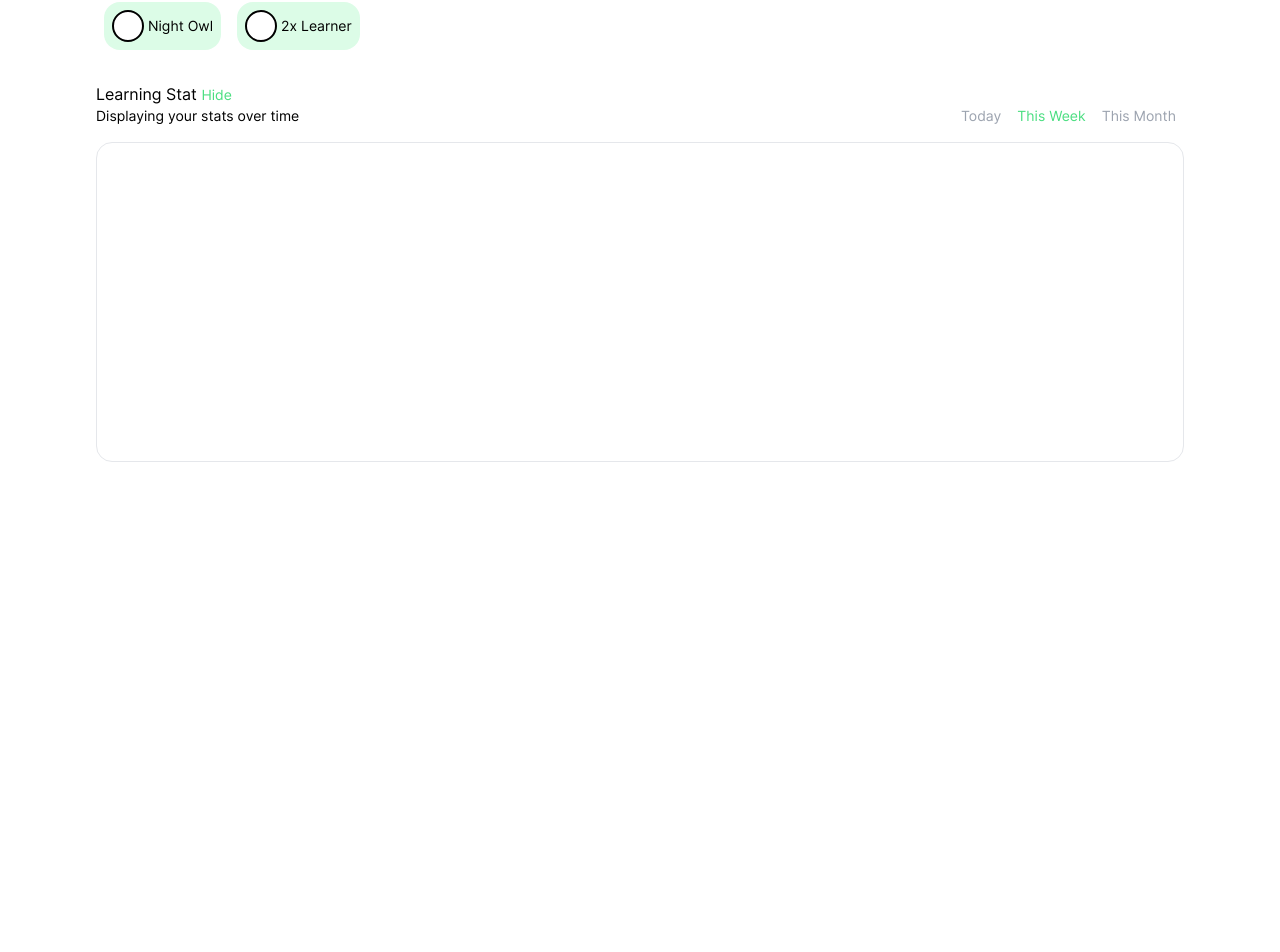
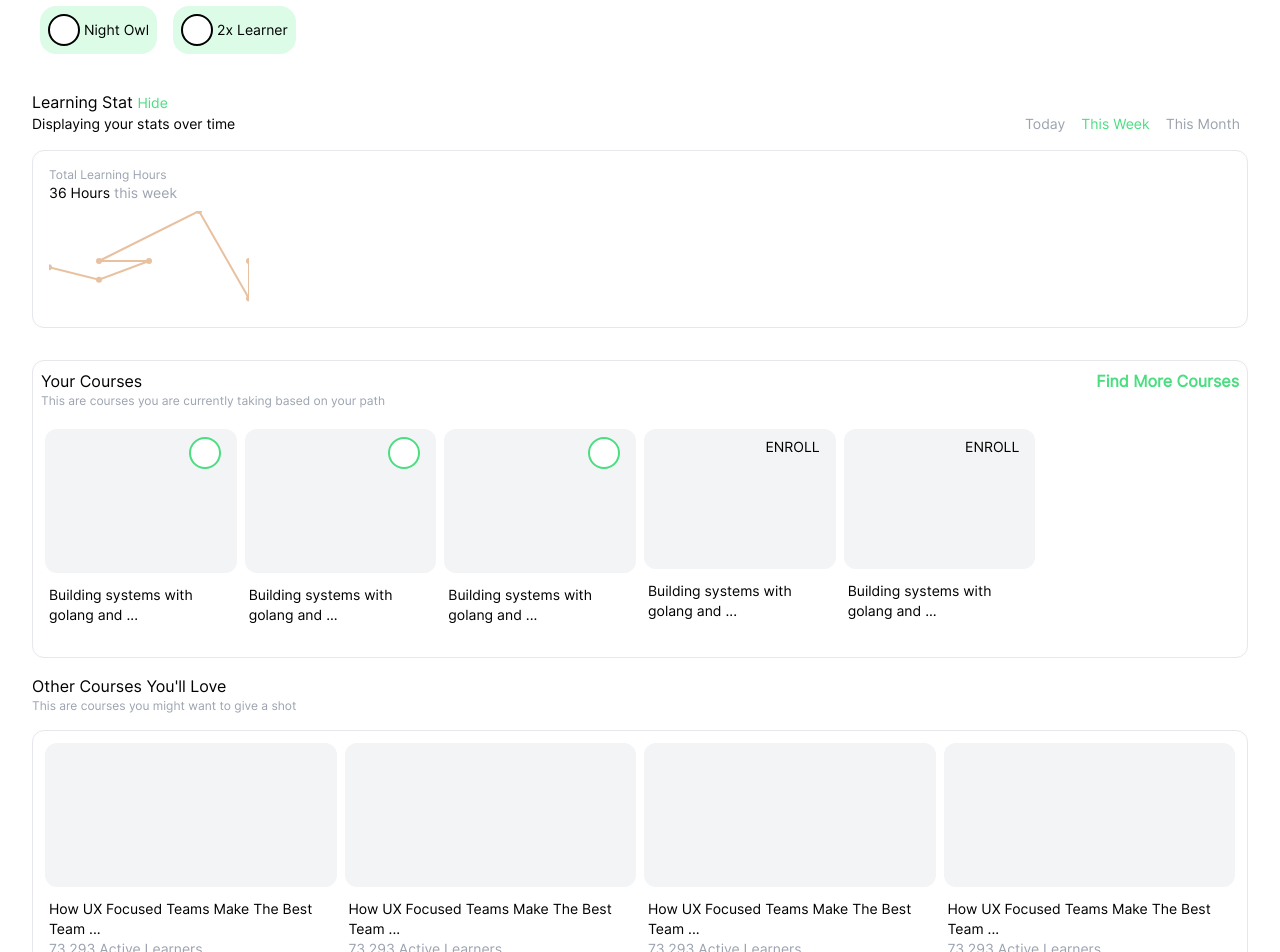
Before and after one commit to tobiadiks/edtech, a Next.js app: page /dashboard in a window 1280 px wide. Shown: the part 126-1078 px from the top of the page. Before the commit the page ends 864 px from the top, so only its background shows below. Built offline with nearby package versions, Linux system fonts and the light colour scheme.

Commit message:
added dashboard page, fixed issues with api, added charts , stats to be fixed

```diff
--- /dev/null
+++ b/components/cards/currentcourse.card.tsx
@@ -0,0 +1,31 @@
+import { HtmlProps } from "next/dist/shared/lib/utils";
+import * as React from "react";
+
+const CurrentCourseCard = (props: {
+    title?: string;
+    onclick?: any;
+    started?: boolean;
+}) => {
+    return (
+        <div>
+            <div className="bg-gray-100 rounded-xl font-inter  flex flex-col justify-between p-2 mx-0 md:mx-1 my-1">
+                <div className="w-full  flex flex-row-reverse">
+                    {props.started ?
+                        <div className="h-8 w-8  md:mx-0 border-2 border-green-400 bg-white my-auto rounded-full md:mr-2"></div>
+                        :
+                        <div className="font-medium  text-sm cursor-pointer mb-2 mr-2 ">ENROLL</div>
+                    }
+
+                    {/* <div className="font-medium my-auto text-sm cursor-pointer">ENROLL</div> */}
+                </div>
+                <div className="mt-24 ">
+                </div>
+            </div>
+            <div className=" p-2">
+                <div className=" text-sm">{props.title}</div>
+            </div>
+        </div>
+    );
+};
+
+export default CurrentCourseCard;
--- /dev/null
+++ b/components/cards/learningchart.card.tsx
@@ -0,0 +1,50 @@
+import { Line, ResponsiveLine, ResponsiveLineCanvas } from "@nivo/line";
+import * as React from "react";
+
+
+
+const LearningChartCard = (props: {
+    title?: string;
+    onclick?: any;
+    started?: boolean;
+}) => {
+    return (
+        <div>
+            <div className="bg-white rounded-xl font-inter  flex flex-col justify-between p-2 mx-0 ">
+                <div className="w-full  flex flex-col">
+                    <div className="text-xs text-gray-400">Total Learning Hours</div>
+                    <div className="font-medium  text-sm">36 Hours <span className="text-gray-400">this week</span></div>
+                </div>
+                <div className="mt-2 w-full ">
+
+                    <Line
+                        height={100}
+                        width={200}
+                        useMesh={false}
+                        enableGridX={false}
+                        enableGridY={false}
+                        data={[
+                            {
+                                id: 'daily learns',
+                                data: [
+                                    { x: 'M', y: 7 },
+                                    { x: 'T', y: 5 },
+                                    { x: 'W', y: 8 },
+                                    { x: 'T', y: 8 },
+                                    { x: 'F', y: 16 },
+                                    { x: 'S', y: 2 },
+                                    { x: 'S', y: 8 },
+                                ]
+                            }
+                        ]}
+
+
+                    />
+                </div>
+            </div>
+
+        </div>
+    );
+};
+
+export default LearningChartCard;
--- /dev/null
+++ b/components/cards/othercourses.card.tsx
@@ -0,0 +1,34 @@
+import { HtmlProps } from "next/dist/shared/lib/utils";
+import * as React from "react";
+
+const OtherCourseCard = (props: {
+    title?: string;
+    onclick?: any;
+    // started?: boolean;
+    count?: string
+}) => {
+    return (
+        <div>
+            <div className="bg-gray-100 rounded-xl font-inter  flex flex-col justify-between p-2 mx-0 md:mx-1 my-1">
+                <div className="w-full  flex flex-row-reverse">
+                    {/* {props.started ?
+                        <div className="h-8 w-8  md:mx-0 border-2 border-green-400 bg-white my-auto rounded-full md:mr-2"></div>
+                        :
+                        <div className="font-medium  text-sm cursor-pointer mb-2  ">ENROLL</div>
+                    } */}
+
+                    {/* <div className="font-medium my-auto text-sm cursor-pointer">ENROLL</div> */}
+                </div>
+                <div className="mt-32 ">
+                </div>
+            </div>
+            <div className=" p-2">
+                <div className=" text-sm">{props.title}</div>
+                <div className=" text-sm text-gray-400">{props.count} Active Learners</div>
+            </div>
+
+        </div>
+    );
+};
+
+export default OtherCourseCard;
--- a/components/navigations/header.navigation.tsx
+++ b/components/navigations/header.navigation.tsx
@@ -4,7 +4,7 @@ import Link from "next/link";
 const HeaderNavigation: NextPage = () => {
   return (
     <div className="w-full font-inter fixed bg-white top-0">
-      <div className="border px-4 md:px-4 lg:px-24 grid grid-cols-4">
+      <div className="border px-4 md:px-4 lg:px-8 grid grid-cols-4">
         <div className=" col-span-2 my-auto py-2  flex h-full">
           <Link href={"/"} passHref>
             <div className="cursor-pointer  text-lg font-bold my-auto">
--- a/package.json
+++ b/package.json
@@ -9,6 +9,10 @@
   },
   "dependencies": {
     "@hookform/resolvers": "^2.8.8",
+    "@nivo/bar": "^0.79.1",
+    "@nivo/core": "^0.79.0",
+    "@nivo/line": "^0.79.1",
+    "@nivo/pie": "^0.79.1",
     "axios": "^0.25.0",
     "next": "12.0.9",
     "react": "17.0.2",
--- a/pages/auth/login.tsx
+++ b/pages/auth/login.tsx
@@ -28,9 +28,9 @@ const SignInPage: NextPage = () => {
     console.log(data);
 
     return useService
-      .login(data)
+      .login(JSON.stringify(data))
       .then(() => {
-        route.push("/");
+        route.push("/dashboard");
       })
       .catch((error) => {
         setError("email", { message: 'error' });
--- a/pages/auth/signup.tsx
+++ b/pages/auth/signup.tsx
@@ -27,7 +27,7 @@ const SignUpPage: NextPage = () => {
     console.log(data);
 
     return useService
-      .signup(data)
+      .signup(JSON.stringify(data))
       .then(() => {
         route.push("/onboarding/career-path");
       })
--- a/pages/dashboard/index.tsx
+++ b/pages/dashboard/index.tsx
@@ -3,13 +3,21 @@ import PrimaryButton from "@components/buttons/primary.button";
 import * as React from "react";
 import CourseCard from "@components/cards/courses.card";
 import HeaderNavigation from "@components/navigations/header.navigation";
+import CurrentCourseCard from "@components/cards/currentcourse.card";
+import OtherCourseCard from "@components/cards/othercourses.card";
+//import LearningChartCard from "@components/cards/learningchart.card";
+import dynamic from "next/dynamic";
 
+const LearningChartCard = dynamic(()=>import('@components/cards/learningchart.card'),
+{
+  ssr:false
+})
 //user dashboard
 const DashBoardPage: NextPage = () => {
   return (
     <>
       <HeaderNavigation />
-      <div className="w-full font-inter min-h-screen  mt-16 flex flex-col px-4 md:px-4 lg:px-24">
+      <div className="w-full font-inter min-h-screen  mt-16 flex flex-col px-4 md:px-4 lg:px-8">
         <div className="flex flex-col  w-full mt-4">
           <div className=" flex flex-col">
             <div className="font-medium text-black">
@@ -22,12 +30,12 @@ const DashBoardPage: NextPage = () => {
           </div>
 
           <div className="mx-0  flex flex-wrap lg:flex-nowrap flex-row mt-2">
-            <div className="mx-1 md:mx-2 flex h-fit  cursor-pointer font-medium text-sm text-center p-2 rounded-2xl bg-green-100 border-0">
-              <div className="h-8 w-8 bg-white my-auto mr-1 rounded-full border-2 border-black"></div>{" "}
+            <div className="mx-1 md:mx-2 my-1 flex h-fit  cursor-pointer font-medium text-sm text-center p-2 rounded-2xl bg-green-100 border-0">
+              <div className="h-8 w-8 bg-white md:my-auto mr-1   rounded-full border-2 border-black"></div>{" "}
               <div className="my-auto">Night Owl</div>
             </div>
-            <div className="mx-1 md:mx-2 flex h-fit  cursor-pointer font-medium text-sm text-center p-2 rounded-2xl bg-green-100 border-0">
-              <div className="h-8 w-8 bg-white my-auto mr-1 rounded-full border-2 border-black"></div>{" "}
+            <div className="mx-1 md:mx-2 my-1 flex h-fit  cursor-pointer font-medium text-sm text-center p-2 rounded-2xl bg-green-100 border-0">
+              <div className="h-8 w-8 bg-white my-auto  mr-1 rounded-full border-2 border-black"></div>{" "}
               <div className="my-auto">2x Learner</div>
             </div>
             {/* <div className="mx-1 md:mx-2 flex h-fit  cursor-pointer font-medium text-sm text-center p-2 rounded-2xl bg-green-100 border-0">
@@ -38,7 +46,7 @@ const DashBoardPage: NextPage = () => {
 
         <div className="font-medium mt-8">
           <div>
-            Learning Stat <span className="text-green-400 text-sm">Hide</span>
+            Learning Stat <span className="text-green-400 text-sm cursor-pointer">Hide</span>
           </div>
           <div className="flex flex-col md:flex-row justify-between text-sm">
             <div>Displaying your stats over time</div>
@@ -56,9 +64,47 @@ const DashBoardPage: NextPage = () => {
           </div>
         </div>
 
-        <div className="mt-4 w-full h-[40vh] border rounded-2xl grid grid-cols-1 md:grid-cols-3 lg:grid-cols-4 ">
+        <div className="my-4 p-2 w-full   border rounded-xl grid grid-cols-1 md:grid-cols-4 lg:grid-cols-4 ">
+          <LearningChartCard />
+        </div>
 
+        <div className="font-medium mt-4 border rounded-xl p-2">
+          <div className="w-full flex justify-between">
+            <div>Your Courses</div>
+            <div className="cursor-pointer font-bold text-green-400">Find More Courses</div>
+          </div>
+          <div className="font-medium text-xs text-gray-400">
+            This are courses you are currently taking based on your path
+          </div>
+
+          <div className="my-4 w-full  grid grid-cols-1 md:grid-cols-5 lg:grid-cols-6 ">
+            <CurrentCourseCard title="Building systems with golang and ..." started />
+            <CurrentCourseCard title="Building systems with golang and ..." started />
+            <CurrentCourseCard title="Building systems with golang and ..." started />
+            <CurrentCourseCard title="Building systems with golang and ..." />
+            <CurrentCourseCard title="Building systems with golang and ..." />
+
+          </div>
         </div>
+
+
+        <div className="font-medium my-4">
+          <div>
+            Other Courses You&apos;ll Love
+          </div>
+          <div className="font-medium text-xs text-gray-400">
+            This are courses you might want to give a shot
+          </div>
+
+          <div className="mt-4 w-full  border rounded-xl grid grid-cols-1 md:grid-cols-4 lg:grid-cols-4 p-2 ">
+            <OtherCourseCard title="How UX Focused Teams Make The Best Team ..." count="73,293" />
+            <OtherCourseCard title="How UX Focused Teams Make The Best Team ..." count="73,293" />
+            <OtherCourseCard title="How UX Focused Teams Make The Best Team ..." count="73,293" />
+            <OtherCourseCard title="How UX Focused Teams Make The Best Team ..." count="73,293" />
+            <OtherCourseCard title="How UX Focused Teams Make The Best Team ..." count="73,293" />
+          </div>
+        </div>
+
       </div>
     </>
   );
--- a/pages/onboarding/career-path.tsx
+++ b/pages/onboarding/career-path.tsx
@@ -9,7 +9,7 @@ const CareerPathPage: NextPage = () => {
   return (
     <>
       <HeaderNavigation />
-      <div className="w-full font-inter min-h-screen  mt-16 flex flex-col px-4 md:px-4 lg:px-24">
+      <div className="w-full font-inter min-h-screen  mt-16 flex flex-col px-4 md:px-4 lg:px-8">
         <div className="flex flex-col lg:flex-row  w-full mt-4">
           <div className=" flex flex-col">
             <div className="font-medium text-black">
```
Also changed, not shown: components/inputs/select.input.tsx (+5 -5 lines), services/user.service.ts (+2 -6 lines), 1 other file (tests, documents, lock files or other folders).
